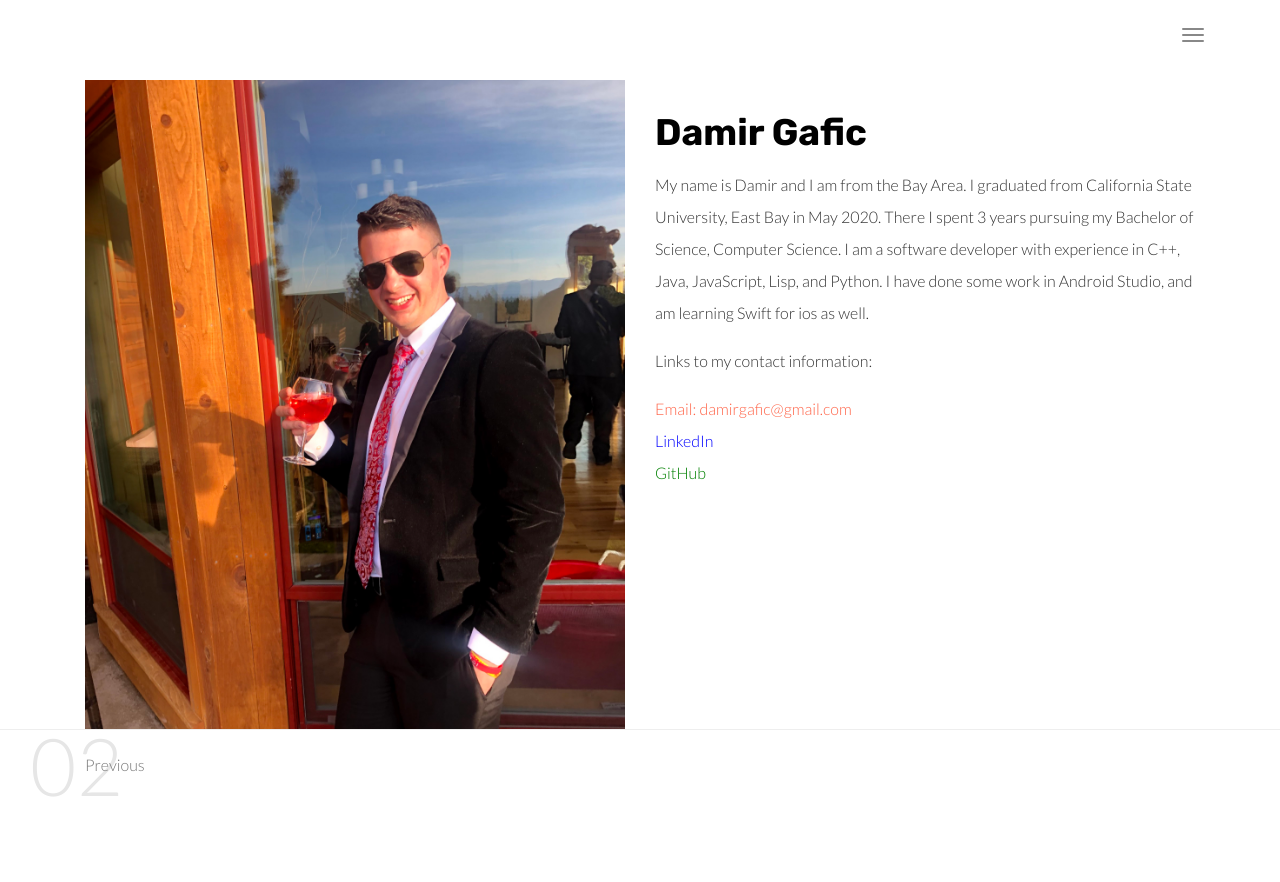
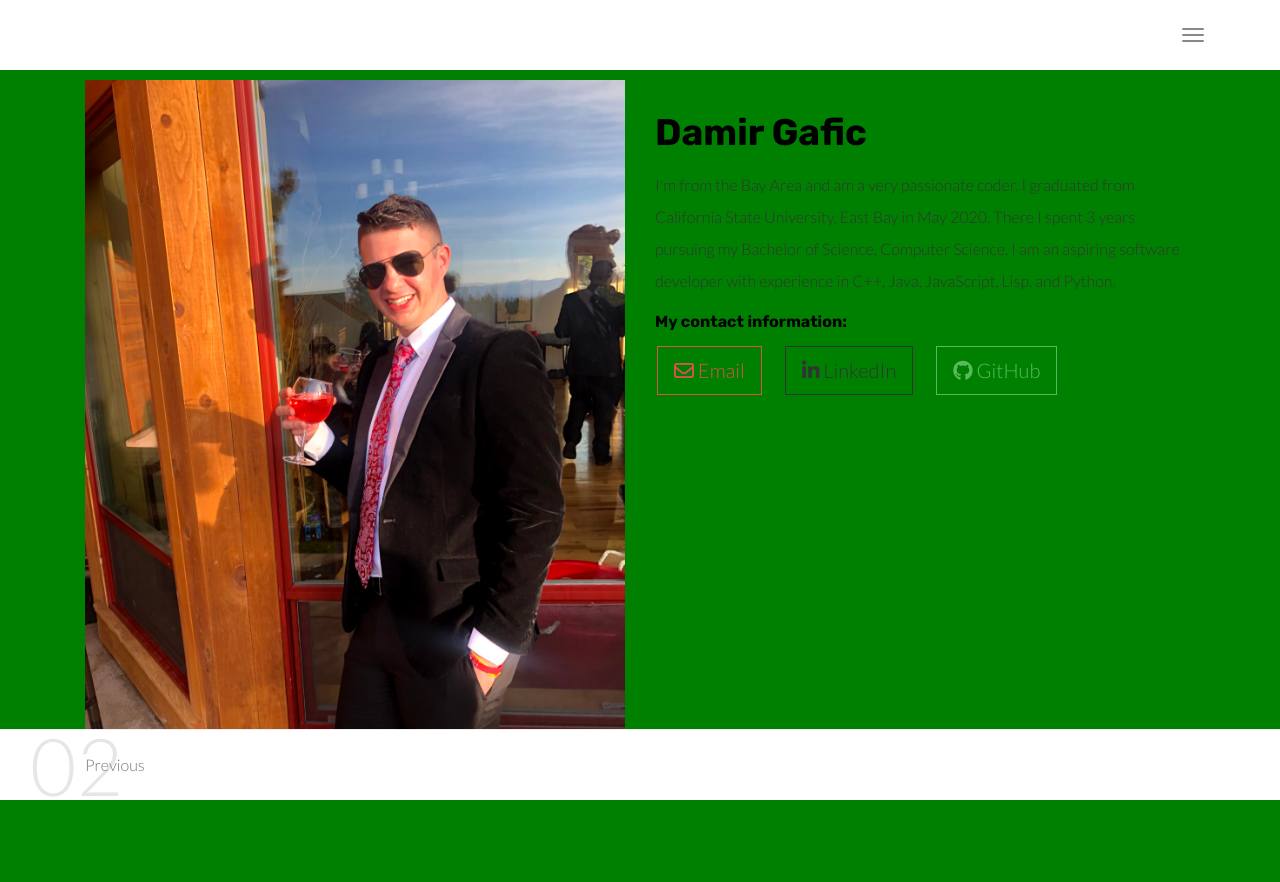
Before and after one commit to damirgafic/portfo_web, a Flask app: page /about.html in a window 1280 px wide. Run offline with Flask 2, Linux system fonts and the light colour scheme; some libraries are stand-ins or nearby versions.

Commit message:
Update about.html

```diff
--- a/templates/about.html
+++ b/templates/about.html
@@ -13,11 +13,15 @@
   <meta name="msapplication-tap-highlight" content="no">
 
   <link rel="apple-touch-icon" sizes="180x180" href="./static/assets/f.ico">
+  <script src="https://kit.fontawesome.com/c68f400c7e.js" crossorigin="anonymous"></script>
   <link href="./static/assets/f.ico" rel="icon">
+
 
   <title>About Me</title>
 
-<link href="./static/main.3da94fde.css" rel="stylesheet"></head>
+  <link href="./static/main.3da94fde.css" rel="stylesheet">
+  <link href="./static/style.css" rel="stylesheet">
+</head>
 
 <body>
 
@@ -36,7 +40,7 @@
         <nav class="navbar-fullscreen" id="navbar-middle">
           <button type="button" class="close" aria-label="Close"><span aria-hidden="true">&times;</span></button>
           <ul class="navbar-fullscreen-links">
-          <li><a href="./index.html" title="">Home</a></li>
+            <li><a href="./" title="">Home</a></li>
             <li><a href="./project.html" title="">Projects</a></li>
             <li><a href="./about.html" title="">About me</a></li>
 
@@ -44,13 +48,14 @@
 
           <div class="footer-container">
 
-          <p><small>© Untitled | Website created with <a href="http://www.mashup-template.com/" title="Create website with free html template">Mashup Template</a>/<a href="https://www.unsplash.com/" title="Beautiful Free Images">Unsplash</a></small></p>
+            <p><small>© Damir Gafic | Website created with <a href="http://www.mashup-template.com/" title="Create website with free html template">Mashup Template</a>/<a href="https://www.unsplash.com/"
+                  title="Beautiful Free Images">Unsplash</a></small></p>
             <p class="footer-share-icons">
+              <a href="https://www.linkedin.com/in/damir-gafic/" class="fa-icon" title="">
+                <i class="fa fa-linkedin" aria-hidden="true"></i>
+              </a>
               <a href="https://github.com/damirgafic/" class="fa-icon" title="">
-                  <i class="fa fa-twitter" aria-hidden="true"></i>
-              </a>
-              <a href="https://www.linkedin.com/in/damir-gafic/" class="fa-icon" title="">
-                  <i class="fa fa-instagram" aria-hidden="true"></i>
+                <i class="fa fa-github" aria-hidden="true"></i>
               </a>
             </p>
 
@@ -71,26 +76,19 @@
           </div>
           <div class="col-md-6">
             <h1 class="h2">Damir Gafic</h1>
-                    <p>My name is Damir and I am from the Bay Area. I graduated from California State University, East Bay in May 2020. There I spent 3 years pursuing my Bachelor of Science, Computer Science. I am a software developer with experience in C++, Java, JavaScript, Lisp, and Python. I have done some work in Android Studio, and am learning Swift for ios as well.
-
+            <p>I'm from the Bay Area and am a very passionate coder.
+              I graduated from California State University, East Bay in May 2020.
+              There I spent 3 years pursuing my Bachelor of Science, Computer Science.
+              I am an aspiring software developer with experience in C++, Java, JavaScript, Lisp, and Python.
             </p>
-
-
-
-                    <ul class="list-unstyled">
-                    	<p> Links to my contact information: </p>
-                        <li>
-                            <a href="mailto:damirgafic@gmail.com" title="" class="link-like-text"
-                            style ="color: tomato" >Email: damirgafic@gmail.com</a>
-                        </li>
-                        <li>
-                            <a href="https://www.linkedin.com/in/damir-gafic/" title="" class="link-like-text"
-                            style ="color: blue" >LinkedIn</a>
-                        </li>
-                        <li>
-                            <a href="https://github.com/damirgafic/" title="" class="link-like-text" style="color:green" >GitHub</a>
-                        </li>
-                    </ul>
+            <h5>My contact information: </h5>
+            <div class="row">
+              <div>
+                <a href="mailto:damirgafic@gmail.com" class="btn btn-danger btn-lg" style="margin-left: 17px;margin-right: 0px;"><i class="far fa-envelope"></i> Email</a>
+                <a href="https://www.linkedin.com/in/damir-gafic/" class="btn btn-primary btn-lg" style="margin-left: 20px;margin-right: 0px;"><i class="fab fa-linkedin"></i> LinkedIn </a>
+                <a href="https://github.com/damirgafic/" class="btn btn-success btn-lg" style="margin-left: 20px;margin-right: 0px;"><i class="fab fa-github"></i> GitHub</a>
+              </div>
+            </div>
           </div>
         </div>
       </div>
@@ -115,6 +113,15 @@
 
 
   <script>
+    document.addEventListener("DOMContentLoaded", function(event) {
+      navbarToggleSidebar();
+      closeMenuBeforeGoingToPage();
+      navActivePage();
+    });
+  </script>
+  <script type="text/javascript" src="./static/main.4c6e144e.js"></script>
+</body>
+<script>
     document.addEventListener("DOMContentLoaded", function (event) {
       navbarToggleSidebar();
       closeMenuBeforeGoingToPage();
```
Lines whose indentation alone changed are shown as unchanged.
